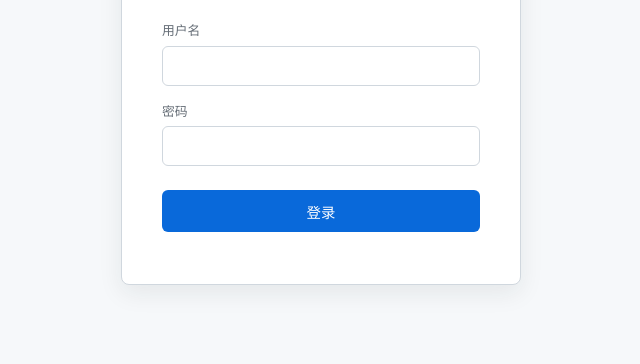
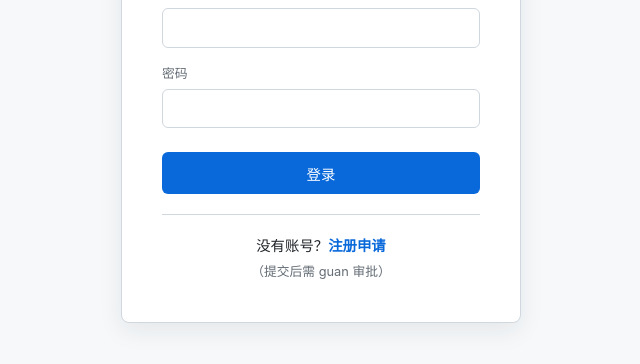
Before and after one commit to chuanchuanshao/xky-guan-admin, a plain HTML site: page index.html in a window 1280 px wide. Shown: the part 310-674 px from the top of the page, without its empty margins (319-959 px from the left). Drawn offline with nearby package versions, Linux system fonts and the light colour scheme.

Commit message:
Add registration link on login and approval nav for guan

```diff
--- a/css/style.css
+++ b/css/style.css
@@ -55,6 +55,32 @@ body {
   color: var(--muted);
   font-size: .875rem;
   margin-bottom: 1.5rem;
+}
+
+.login-register-footer {
+  text-align: center;
+  margin-top: 1.25rem;
+  padding-top: 1.25rem;
+  border-top: 1px solid var(--border);
+  font-size: .9rem;
+  color: var(--text);
+}
+
+.login-register-footer a {
+  color: var(--accent);
+  font-weight: 600;
+  text-decoration: none;
+}
+
+.login-register-footer a:hover {
+  text-decoration: underline;
+}
+
+.login-register-hint {
+  display: block;
+  margin-top: .35rem;
+  font-size: .8rem;
+  color: var(--muted);
 }
 
 .form-group { margin-bottom: 1rem; }
--- a/index.html
+++ b/index.html
@@ -26,6 +26,10 @@
         <button type="submit" class="btn btn-primary">登录</button>
         <p id="login-error" class="error"></p>
       </form>
+      <p class="login-register-footer">
+        没有账号？<a href="/accounts/register/">注册申请</a>
+        <span class="login-register-hint">（提交后需 guan 审批）</span>
+      </p>
     </div>
   </div>
 
@@ -44,6 +48,7 @@
         <a class="nav-link" href="/finance/">财务管理</a>
         <a class="nav-link" href="/reports/">报表中心</a>
         <a class="nav-link" href="/settings/">系统设置</a>
+        <a class="nav-link hidden" href="/accounts/registrations/" id="nav-registrations">注册审批</a>
       </nav>
     </aside>
     <div class="main">
--- a/js/app.js
+++ b/js/app.js
@@ -16,6 +16,11 @@ async function initApp() {
   const me = await getMe();
   $("#user-info").textContent =
     me.username + (me.groups?.length ? ` (${me.groups.join(", ")})` : "");
+
+  const regNav = $("#nav-registrations");
+  if (regNav && (me.username === "guan" || me.groups?.includes("管理员"))) {
+    regNav.classList.remove("hidden");
+  }
 
   try {
     await syncDjangoSession();
```
